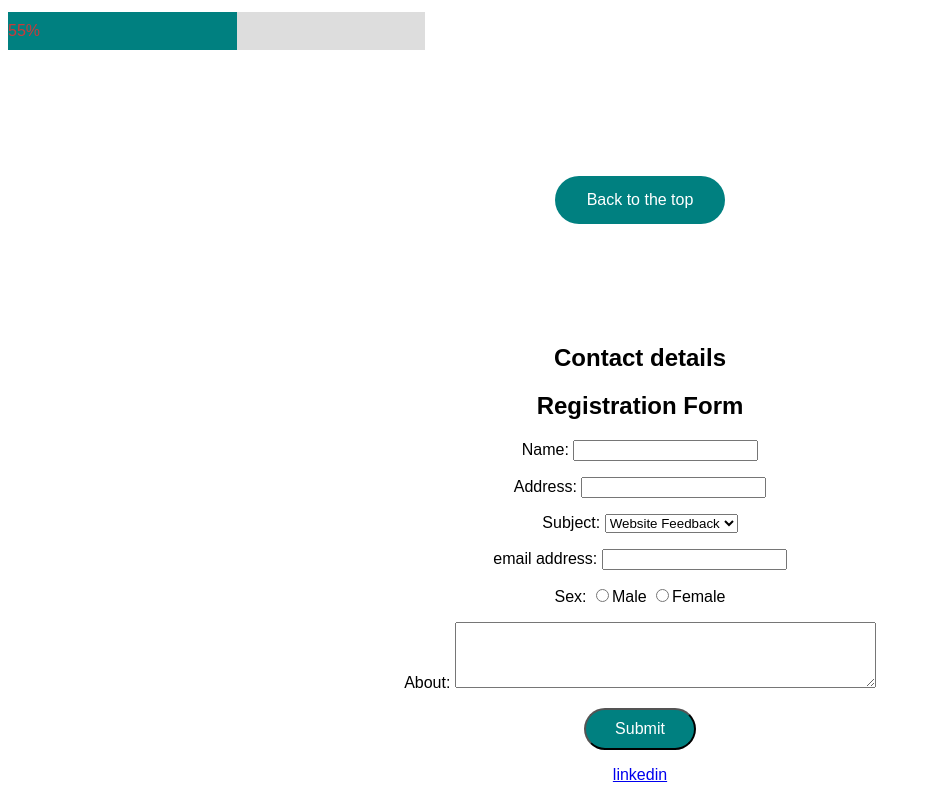
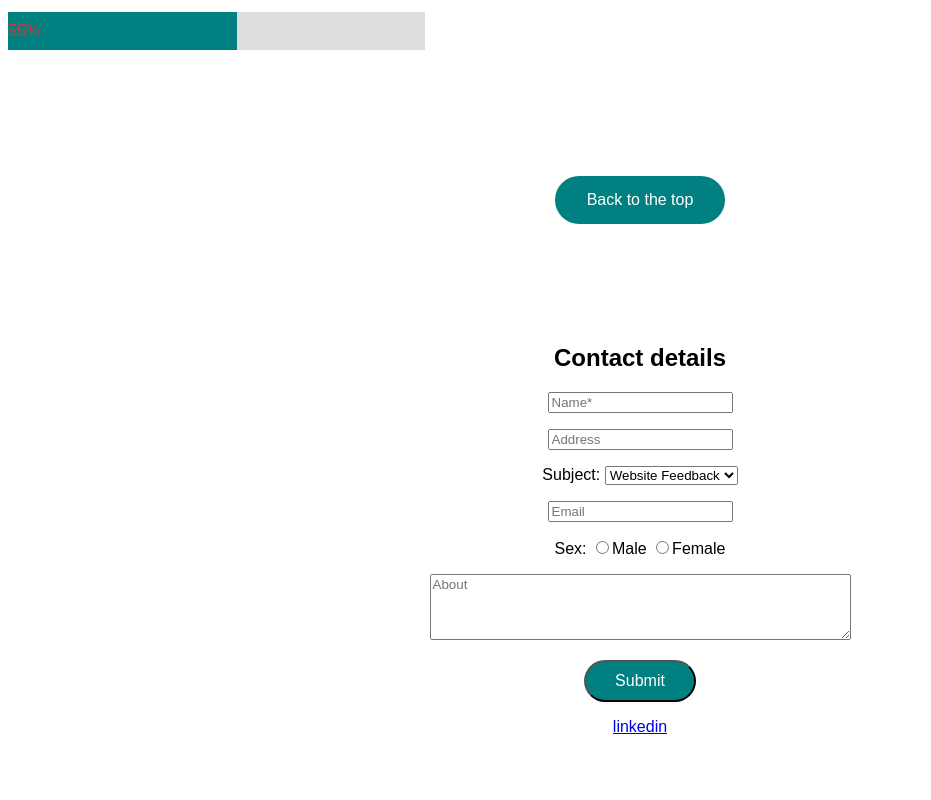
Before and after one commit to Noahsparkes/ITW_NoahSparkes-Personal-Website, a plain HTML site: page Resume 7-2/Resume 7-2.html in a window 1280 px wide. Shown: the part 1289-2089 px from the top of the page, without its empty margins (0-931 px from the left). After the commit the page ends 2041 px from the top, so only its background shows below. Drawn offline with Linux system fonts and the light colour scheme.

Commit message:
changes to contact form add placeholders

```diff
--- a/Resume 7-2/Resume 7-2.html
+++ b/Resume 7-2/Resume 7-2.html
@@ -114,21 +114,21 @@
       <h2>Contact details</h2>
 
       <div class="form">
-        <h1>Registration Form</h1>
+
 
         <form action="https://formsubmit.co/noah.sparkes19@gmail.com" method="POST">
-          <p>Name: <input type="text" name="name" required></p>
-          <p>Address: <input type="Addressing" name="address" optional></p>
+          <p> <input type="text" name="name" required placeholder="Name*"></p>
+          <p> <input type="Addressing" name="address" optional placeholder="Address"></p>
           <p>Subject: <select input type="subject" name="_subject" required>
               <option>Website Feedback</option>
               <option>Compliments</option>
               <option>Business query</option>
             </select></p>
-          <p>email address: <input type="email" name="email" required></p>
+          <p> <input type="email" name="email" required placeholder="Email"></p>
           <p>Sex: <INPUT TYPE="Radio" Name="Gender" Value="Male">Male
             <INPUT TYPE="Radio" Name="Gender" Value="Female" required>Female
           </p>
-          <p>About: <textarea id="about" name="about" rows="4" cols="50"></textarea></p>
+          <p> <textarea id="about" name="about" rows="4" cols="50" placeholder="About"></textarea></p>
           <input type="submit" value="Submit" id="submit">
 
         </form>
```
Also changed, not shown: Resume 7-2/Resume 7-2.css (+20 -8 lines).
